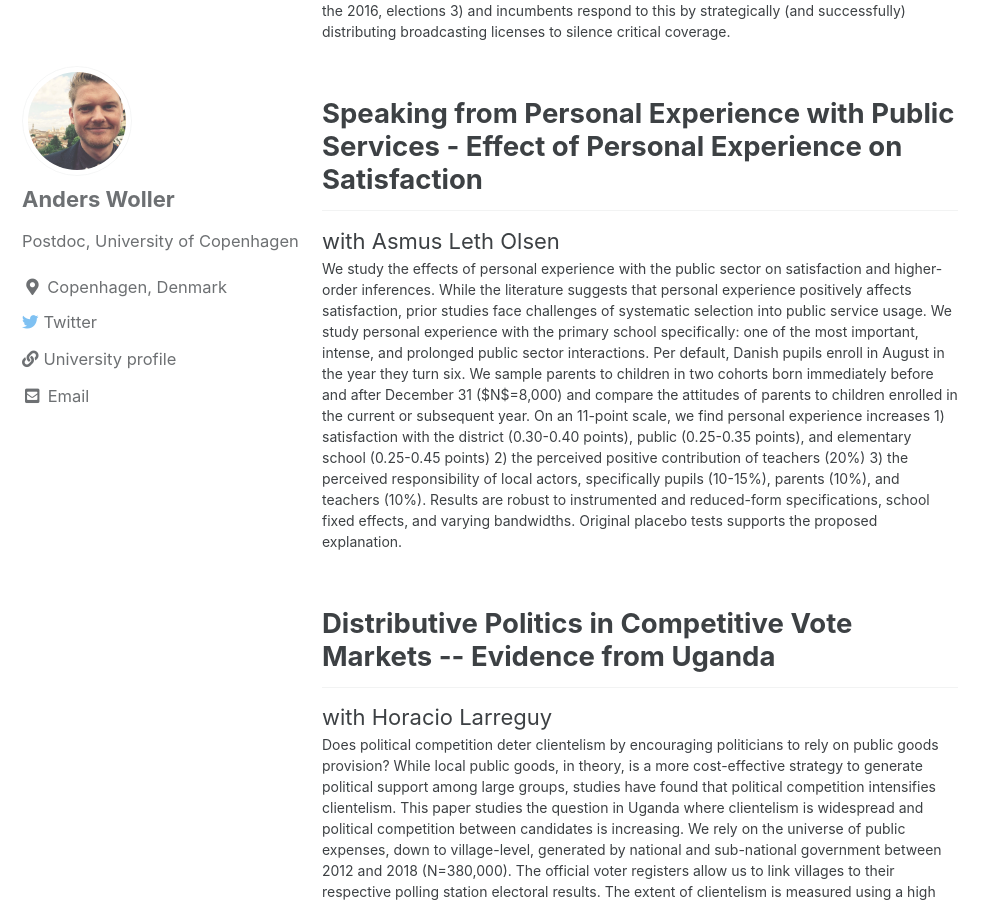
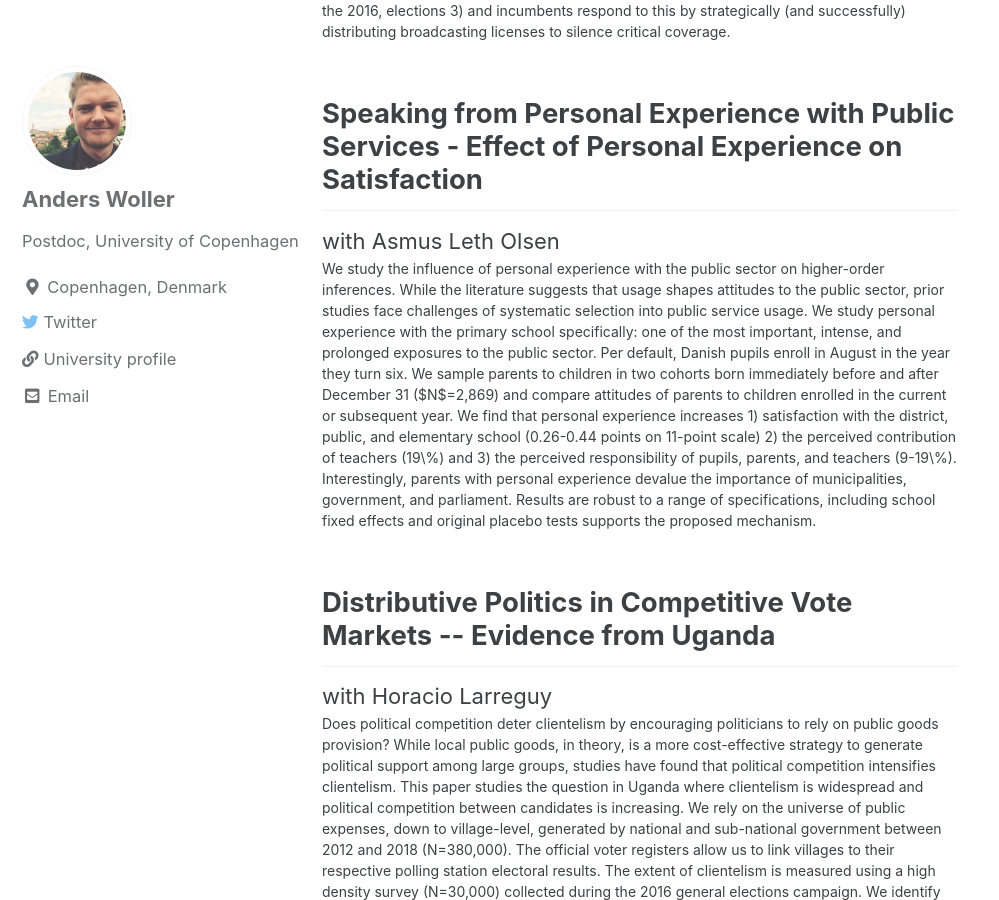
Before and after one commit to AndersWoller/AndersWoller.github.io, a Jekyll site: the page built from _pages/research.md, in a window 1280 px wide and 900 px high, scrolled down 2076 px. Shown: the whole window, without its empty margins (0-999 px from the left). Built offline with Jekyll 4.4.1, drawn with Linux system fonts in a browser that asks for light colours; cached includes are drawn as plain includes.

Commit message:
Update research.md

```diff
--- a/_pages/research.md
+++ b/_pages/research.md
@@ -31,7 +31,7 @@ permalink: /Research/
 <h2> Speaking from Personal Experience with Public Services - Effect of Personal Experience on Satisfaction  </h2>
 with Asmus Leth Olsen
 
-<p style="font-size:14px"> We study the effects of personal experience with the public sector on satisfaction and higher-order inferences. While the literature suggests that personal experience positively affects satisfaction, prior studies face challenges of systematic selection into public service usage. We study personal experience with the primary school specifically: one of the most important, intense, and prolonged public sector interactions. Per default, Danish pupils enroll in August in the year they turn six. We sample parents to children in two cohorts born immediately before and after December 31 ($N$=8,000) and compare the attitudes of parents to children enrolled in the current or subsequent year. On an 11-point scale, we find personal experience increases 1) satisfaction with the district (0.30-0.40 points), public (0.25-0.35 points), and elementary school (0.25-0.45 points) 2) the perceived positive contribution of teachers (20%) 3) the perceived responsibility of local actors, specifically pupils (10-15%), parents (10%), and teachers (10%). Results are robust to instrumented and reduced-form specifications, school fixed effects, and varying bandwidths. Original placebo tests supports the proposed explanation. </p>
+<p style="font-size:14px"> We study the influence of personal experience with the public sector on higher-order inferences. While the literature suggests that usage shapes attitudes to the public sector, prior studies face challenges of systematic selection into public service usage. We study personal experience with the primary school specifically: one of the most important, intense, and prolonged exposures to the public sector. Per default, Danish pupils enroll in August in the year they turn six. We sample parents to children in two cohorts born immediately before and after December 31 ($N$=2,869) and compare attitudes of parents to children enrolled in the current or subsequent year. We find that personal experience increases 1) satisfaction with the district, public, and elementary school (0.26-0.44 points on 11-point scale) 2) the perceived contribution of teachers (19\%) and 3) the perceived responsibility of pupils, parents, and teachers (9-19\%). Interestingly, parents with personal experience devalue the importance of municipalities, government, and parliament. Results are robust to a range of specifications, including school fixed effects and original placebo tests supports the proposed mechanism. </p>
 
 <h2> Distributive Politics in Competitive Vote Markets -- Evidence from Uganda </h2>
 with Horacio Larreguy
```
